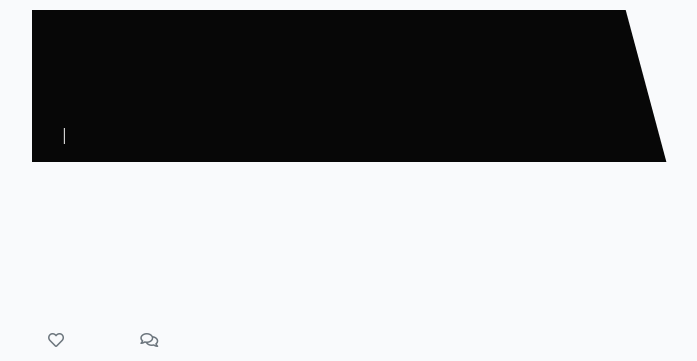
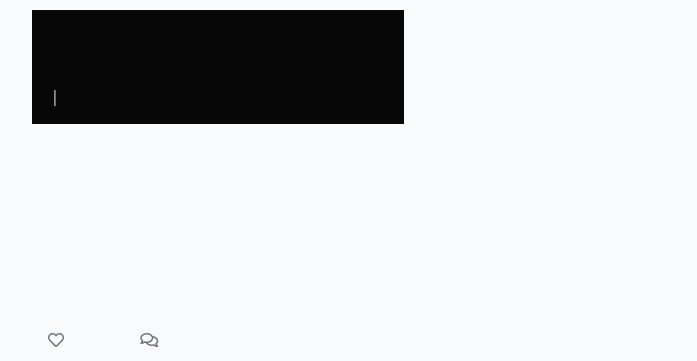
Before and after one commit to FerchaPombo/finditberlin, a Django app: template templates/post_detail.html in a window 1280 px wide. Shown: the part 71-432 px from the top of the page, without its empty margins (50-747 px from the left). Run offline with Django 3.2, Linux system fonts and the light colour scheme; the template is opened without the code that fills it, so the values that code supplies are empty; some libraries are stand-ins or nearby versions.

```diff
--- a/static/style.css
+++ b/static/style.css
@@ -18,7 +18,7 @@ body {
 }
 
 .light-bg {
-    background-color: ##B9BDC1;
+    background-color: #B9BDC1;
 }
 
 .dark-bg {
@@ -75,19 +75,7 @@ body {
     overflow: hidden;
 }
 
-.masthead-image:after {
-    content: "";
-    position: absolute;
-    top: 0;
-    right: 90%;
-    height: 100%;
-    width: 150%;
-    background: #070707;
-    -webkit-transform: skew(15deg);
-    -moz-transform: skew(15deg);
-    transform: skew(15deg);
-    z-index: 100;
-}
+
 
 .post-link {
     text-decoration: none;
--- a/templates/base.html
+++ b/templates/base.html
@@ -49,7 +49,7 @@
                     </li>
                     {% endif %}
                 </ul>
-                <span class="navbar-text text-muted">
+                <span class="navbar-text text-muted" >
                     Follow the best streetart arround berlin!
                 </span>
             </div>
--- a/templates/post_detail.html
+++ b/templates/post_detail.html
@@ -5,14 +5,14 @@
 <div class="masthead">
     <div class="container">
         <div class="row g-0">
-            <div class="col-md-6 masthead-text">
+            <div class="col-md-4 masthead-text">
                 <!-- Post title goes in these h1 tags -->
                 <h1 class="post-title">{{ post.title }}
                 </h1>
                 <!-- Post author goes before the | the post's created date goes after -->
                 <p class="post-subtitle"> {{ post.author }}|{{ post.created_on}} </p>
             </div>
-            <div class="d-none d-md-block col-md-6 masthead-image">
+            <div class="d-none d-md-block col-md-8 masthead-image">
                 <!-- The featured image URL goes in the src attribute -->
                 {% if "placeholder" in post.featured_image.url %}
                 <img src="https://i0.wp.com/hierdadort.de/wp-content/uploads/2020/05/Karl-marx-marycula-east-side-gallery.jpg?resize=1068%2C1068&ssl=1" width="100%">
```
Also changed, not shown: templates/account/signup.html (+10 -2 lines).
